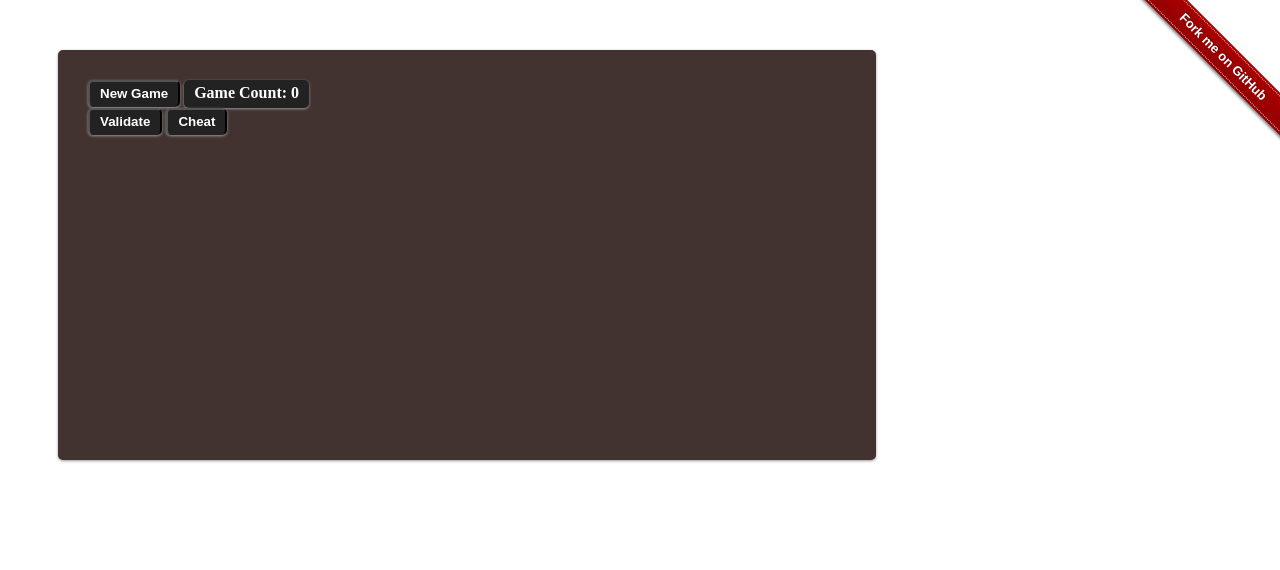
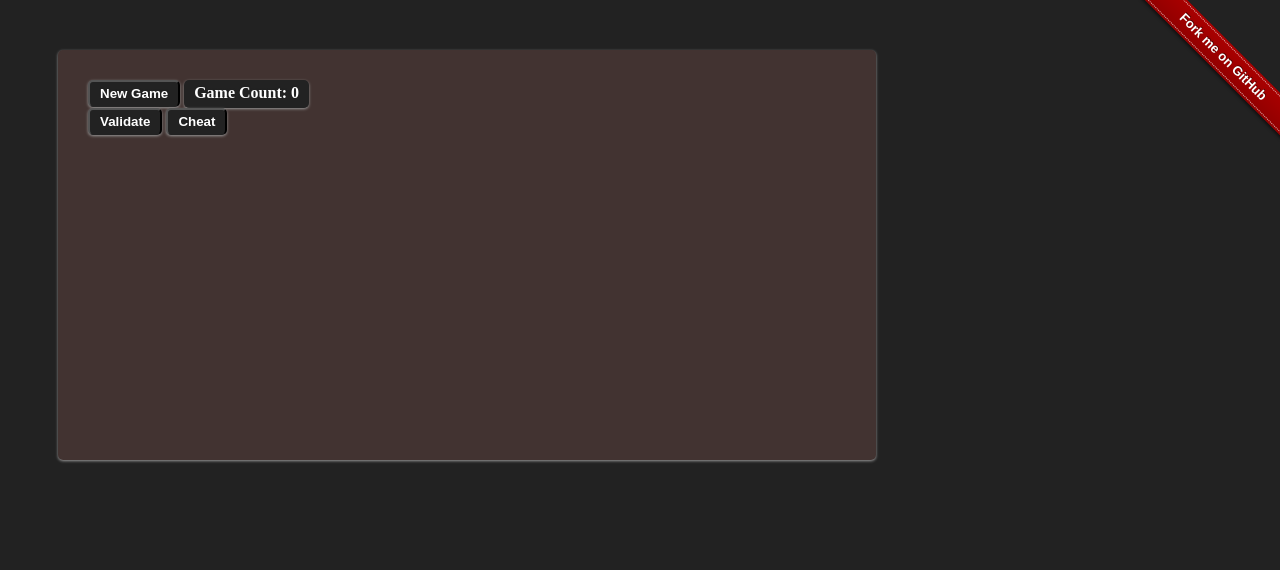
Before and after one commit to Talamantez/jQuery-Mines, a website: page public/index.html in a window 1280 px wide. Drawn offline with nearby package versions, Linux system fonts and the light colour scheme.

Commit message:
bg-color

```diff
--- a/public/css/style.css
+++ b/public/css/style.css
@@ -149,3 +149,7 @@ button{
   position: relative;
   cursor: pointer;
 }
+
+html{
+background-color:#222;
+}
```
